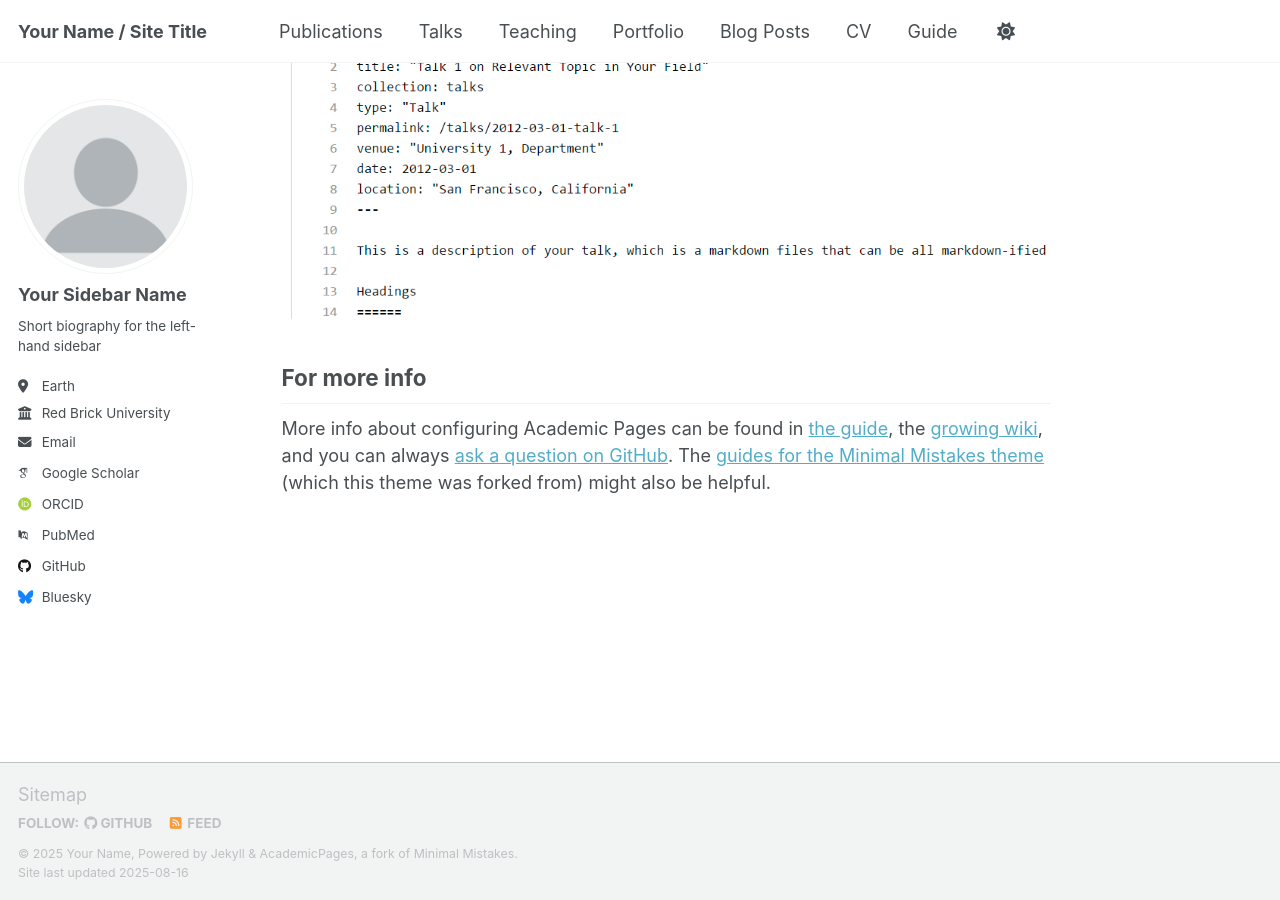
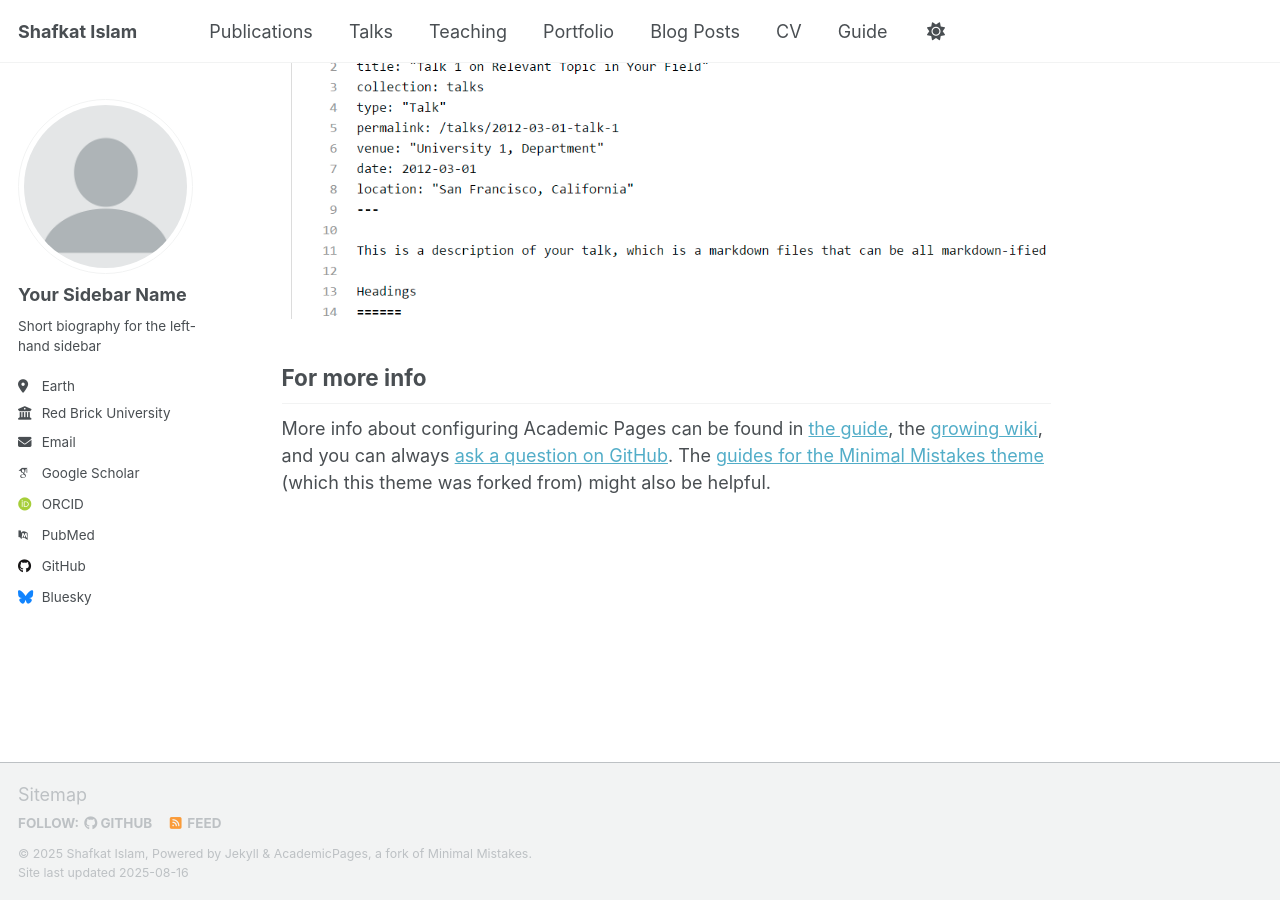
Before and after one commit to Shafkati/Shafkati.github.io, a Jekyll site: the page built from _pages/about.md, in a window 1280 px wide and 900 px high, scrolled down 2880 px. Built offline with Jekyll 4.4.1, drawn with Linux system fonts in a browser that asks for light colours; some web fonts are replaced; a script that is not in the unit is left out.

Commit message:
Update _config.yml

```diff
--- a/_config.yml
+++ b/_config.yml
@@ -9,10 +9,10 @@
 # Basic Site Settings
 locale                   : "en-US"
 site_theme               : "default" # Currently available options are "default", "air"
-title                    : "Your Name / Site Title"
+title                    : "Shafkat Islam"
 title_separator          : "-"
-name                     : &name "Your Name"
-description              : &description "personal description"
+name                     : &name "Shafkat Islam"
+description              : &description "Assistant Professor (Tenure-Track) of Computer Science at Purdue University Northwest"
 url                      : https://academicpages.github.io # the base hostname & protocol for your site e.g. "https://[your GitHub username].github.io" or if you already have some other page hosted on Github then use "https://[your GitHub username].github.io/[Your Repo Name]"
 baseurl                  : "" # the subpath of your site, e.g. "/blog"
 repository               : "academicpages/academicpages.github.io"
```
